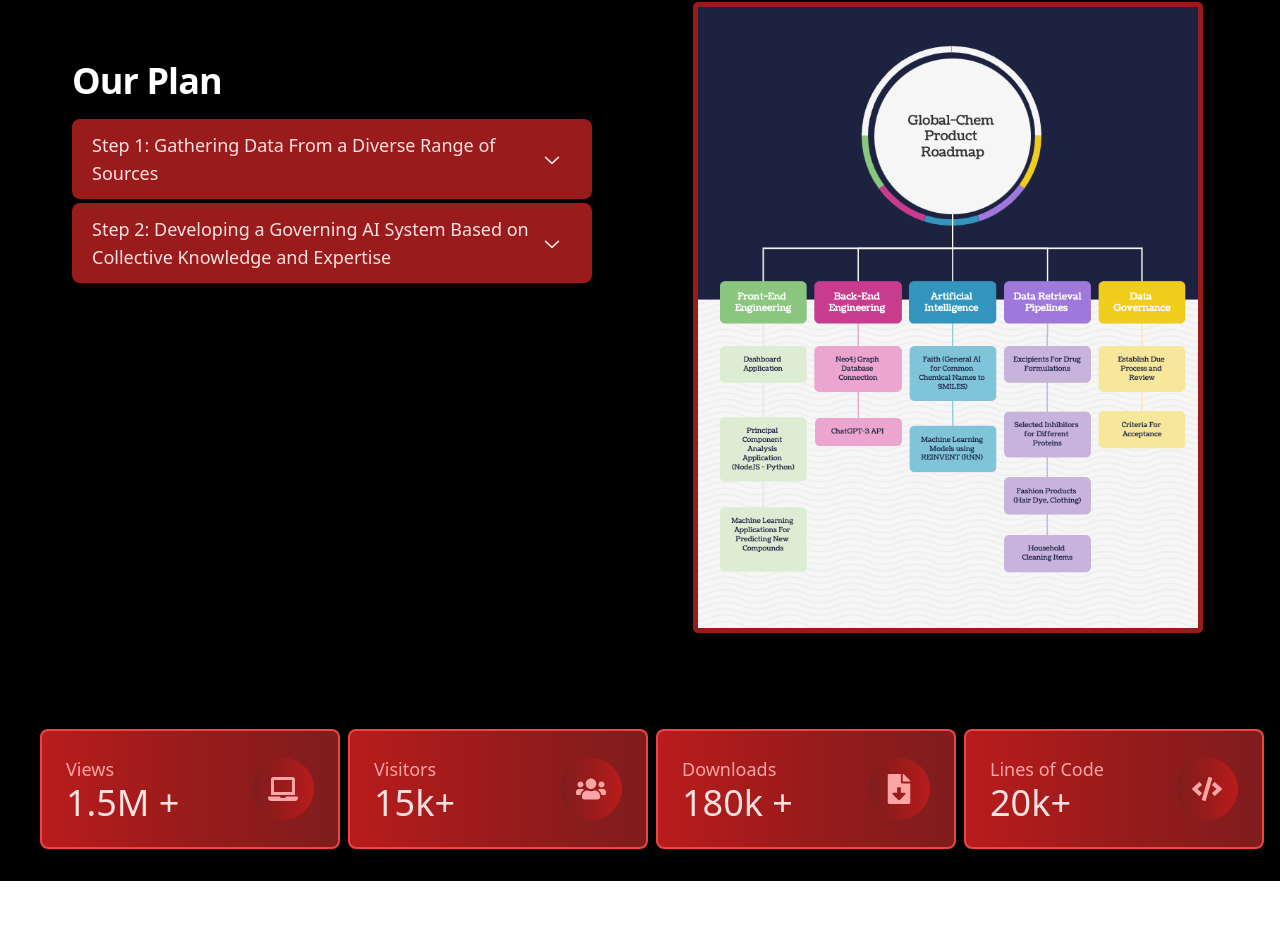
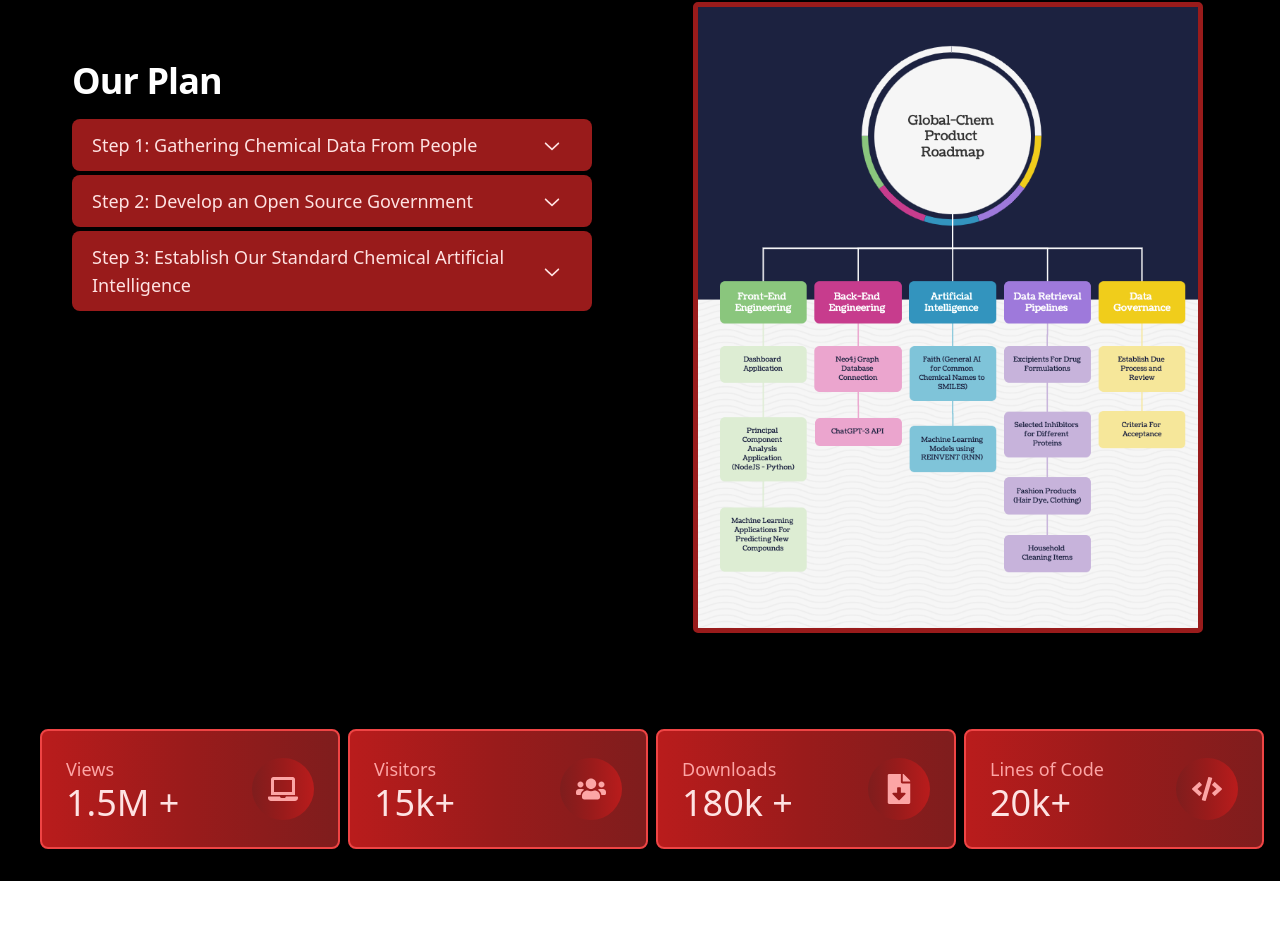
Before and after one commit to Global-Chem/global-chem-website, a Next.js app: page / in a window 1280 px wide. Shown: the part 1372-2298 px from the top of the page. Built offline with nearby package versions, Linux system fonts and the light colour scheme.

Commit message:
ss-new-site: made adjustments

```diff
--- a/src/components/Accordion.tsx
+++ b/src/components/Accordion.tsx
@@ -10,15 +10,21 @@
 
 const items: AccordionItem[] = [
   {
-    header: "Step 1: Gathering Data From a Diverse Range of Sources",
+    header: "Step 1: Gathering Chemical Data From People",
     content:
-      "We aim to gather chemical information from a wide range of sources, including experts in fields such as cooking, cleaning products, makeup, vaccines, and more. By compiling this information, we can create a comprehensive database that helps us understand the chemicals we encounter in our daily lives and assess their safety for general use.",
+      "We don't need all the chemicals in the universe, only the best elected from each community: War, Sex, Cannabis, Medicinal Therapeutics, Vaccines, Narcotics, Food etc. ",
   },
   {
     header:
-      "Step 2: Developing a Governing AI System Based on Collective Knowledge and Expertise",
+      "Step 2: Develop an Open Source Government",
     content:
-      "We aim to gather chemical information from a wide range of sources, including experts in fields such as cooking, cleaning products, makeup, vaccines, and more. By compiling this information, we can create a comprehensive database that helps us understand the chemicals we encounter in our daily lives and assess their safety for general use.",
+      "We link communities together by sharing chemical data across companies, academica, industry, and the people. This establishes a foundation for a government where the data is governed by everyone",
+  },
+  {
+    header:
+      "Step 3: Establish Our Standard Chemical Artificial Intelligence",
+    content:
+      "We created an interface where our machine learning models and the users can interact and contribute back data. This establishes a practice for a standard artificial intelligence program to be governed by all",
   },
 ];
 
```
